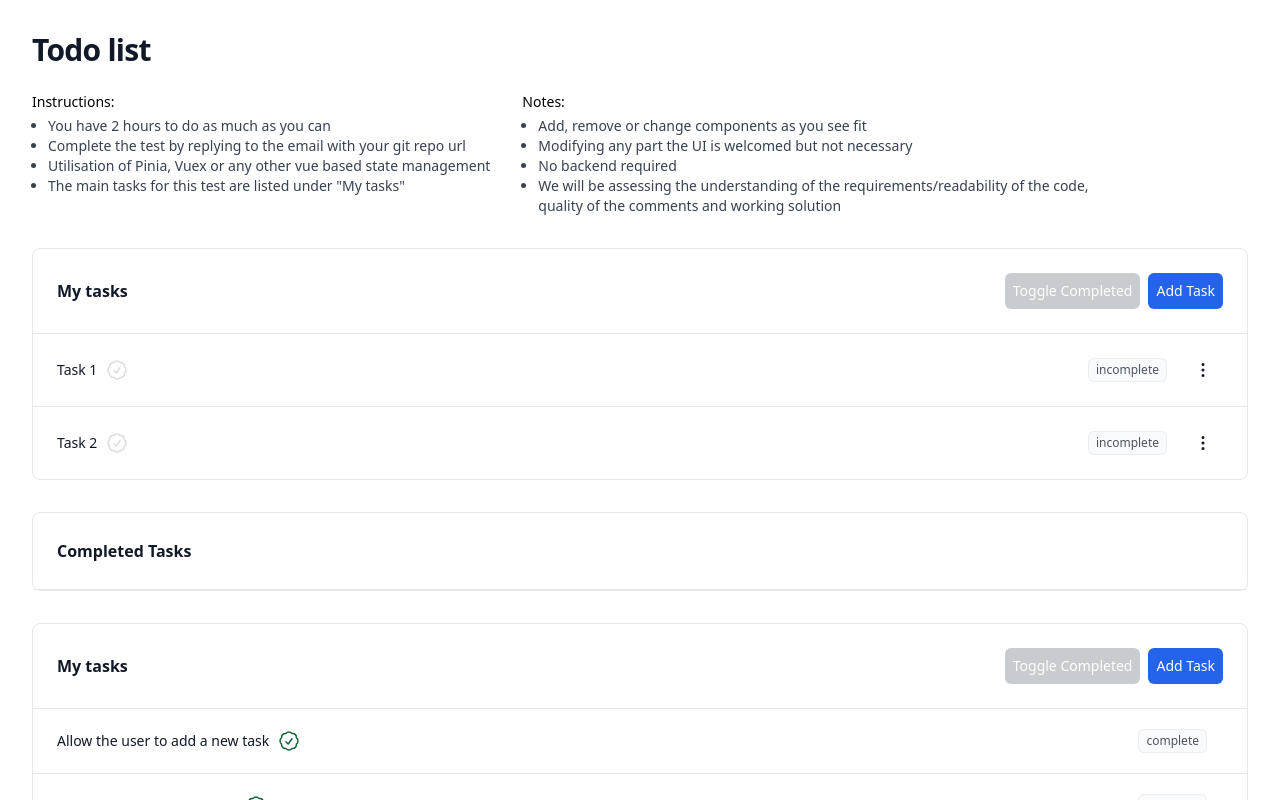
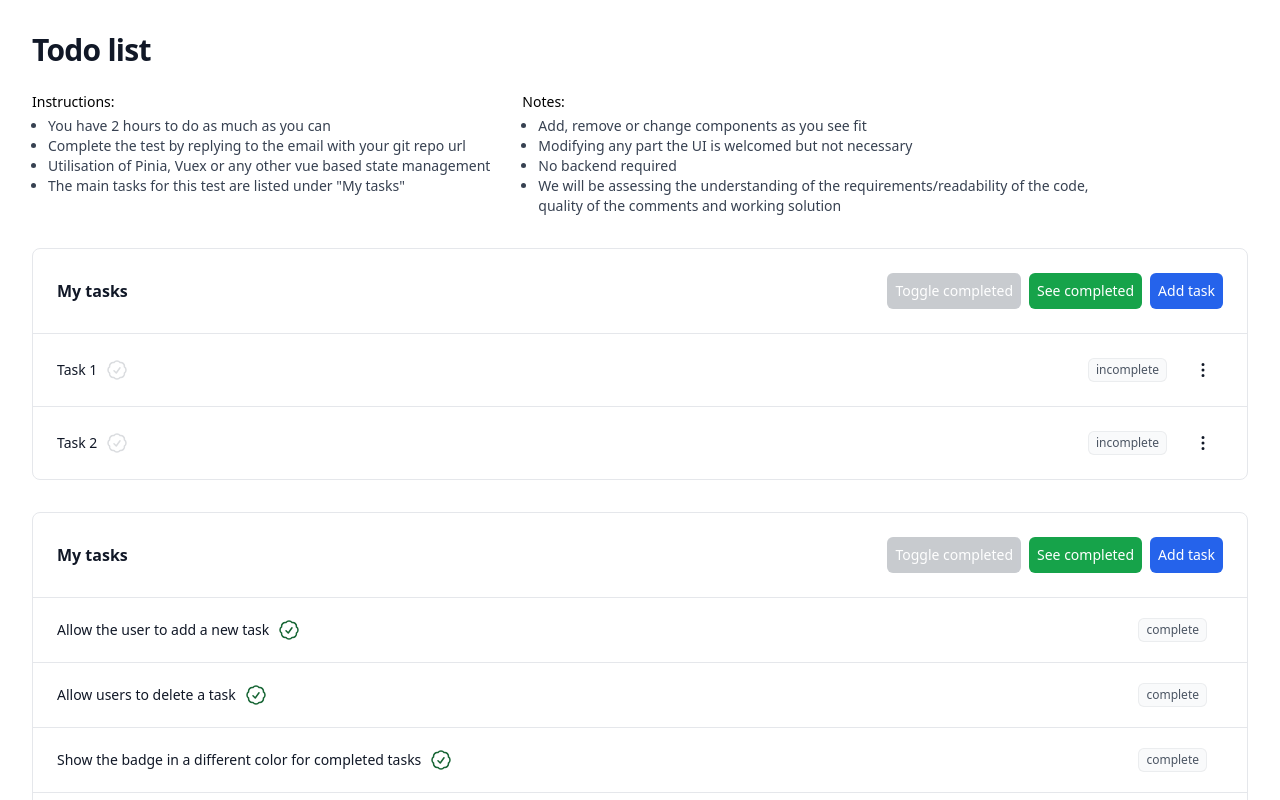
Before and after one commit to Leon-Digistorm/test-output, a Vue app: page /#/ in a window 1280 px wide. Shown: the top 800 px of the page. Built offline with nearby package versions, Linux system fonts and the light colour scheme.

Commit message:
Completed in new tab - done

```diff
--- a/src/components/Tasks.vue
+++ b/src/components/Tasks.vue
@@ -5,8 +5,9 @@
                 My tasks
             </h3>
             <div class="flex gap-2">
-                <button type="button" @click="toggleCompleted" class="opacity-30 bg-gray-600 text-white p-2 font-medium text-sm hover:bg-gray-700 transition rounded-md">Toggle Completed</button>
-                <button type="button" @click="addTask" class="bg-blue-600 text-white p-2 font-medium text-sm hover:bg-blue-700 transition rounded-md">Add Task</button>
+                <button type="button" @click="toggleCompleted" class="opacity-30 bg-gray-600 text-white p-2 font-medium text-sm hover:bg-gray-700 transition rounded-md">Toggle completed</button>
+                <router-link :to="{ path: '/completed'}"><button type="button" @click="toggleCompleted" class="bg-green-600 text-white p-2 font-medium text-sm hover:bg-green-700 transition rounded-md">See completed</button></router-link>
+                <button type="button" @click="addTask" class="bg-blue-600 text-white p-2 font-medium text-sm hover:bg-blue-700 transition rounded-md">Add task</button>
             </div>
         </div>
 
--- a/src/pages/Completed.vue
+++ b/src/pages/Completed.vue
@@ -5,6 +5,8 @@
             <h3 class="text-base/7 font-semibold text-gray-900">
                 Completed Tasks
             </h3>
+            <router-link :to="{ path: '/'}"><button type="button" @click="toggleCompleted" class="bg-red-600 text-white p-2 font-medium text-sm hover:bg-red-700 transition rounded-md">Take me back</button></router-link>
+
         </div>
 
         <ul role="list" class="divide-y divide-gray-200">
--- a/src/pages/Home.vue
+++ b/src/pages/Home.vue
@@ -2,7 +2,6 @@
     <div class="p-8 space-y-8">
         <Header />
         <Tasks :tasks="hideCompleted ? pendingTasks : allTasks"></Tasks>
-        <Completed></Completed>
         <Tasks :tasks="todos" />
 
         <div>
@@ -25,7 +24,6 @@
     import { computed } from 'vue'
 
     import { useStore } from 'vuex';
-    import Completed from './Completed.vue';
 
     const store = useStore();
     const allTasks = computed(() => store.getters.allTasks);
@@ -73,7 +71,7 @@
         {
             id: 6,
             title: 'Display completed tasks on a seperate page',
-            completed: false,
+            completed: true,
         },
     ]
 
```
